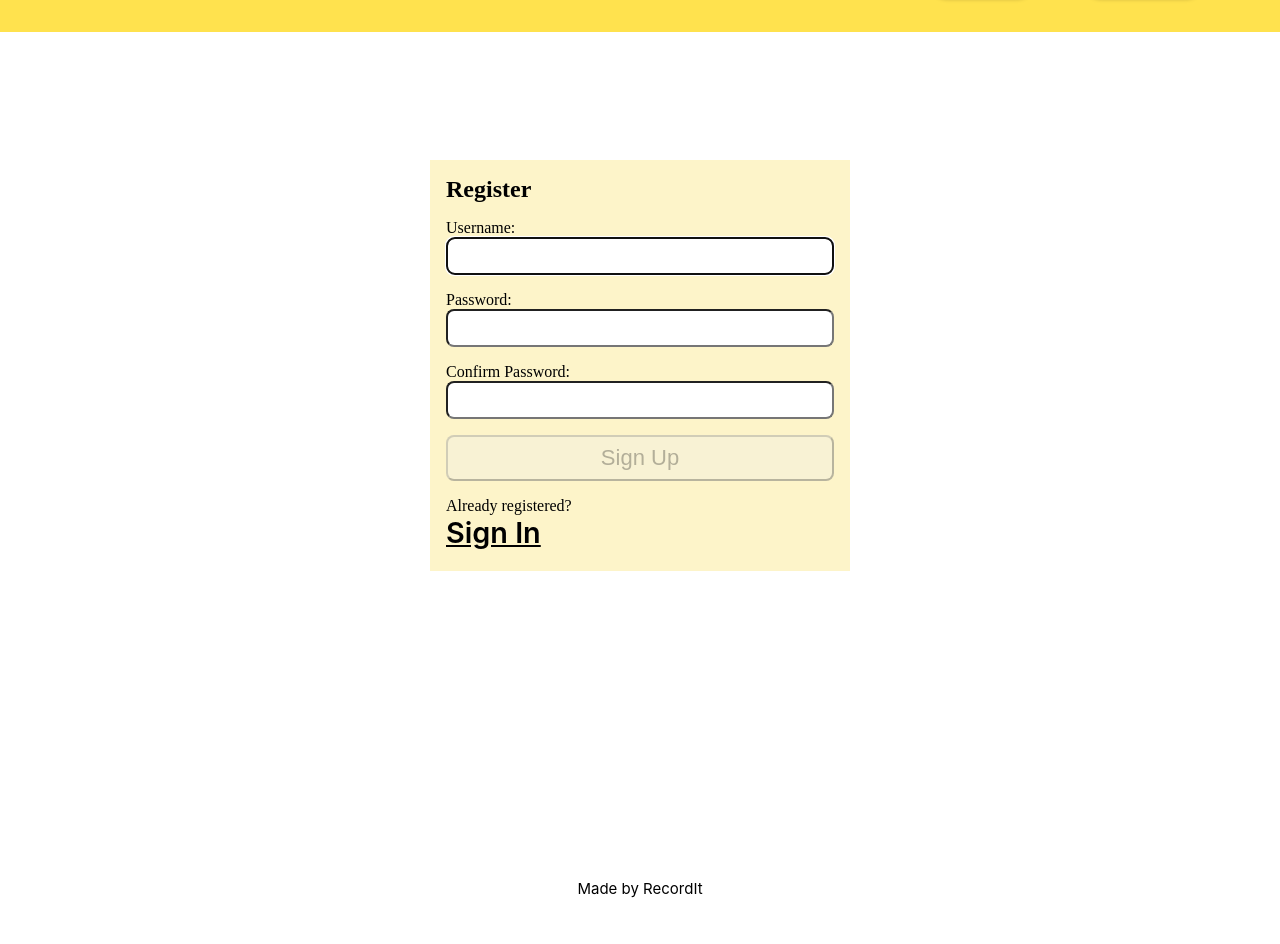
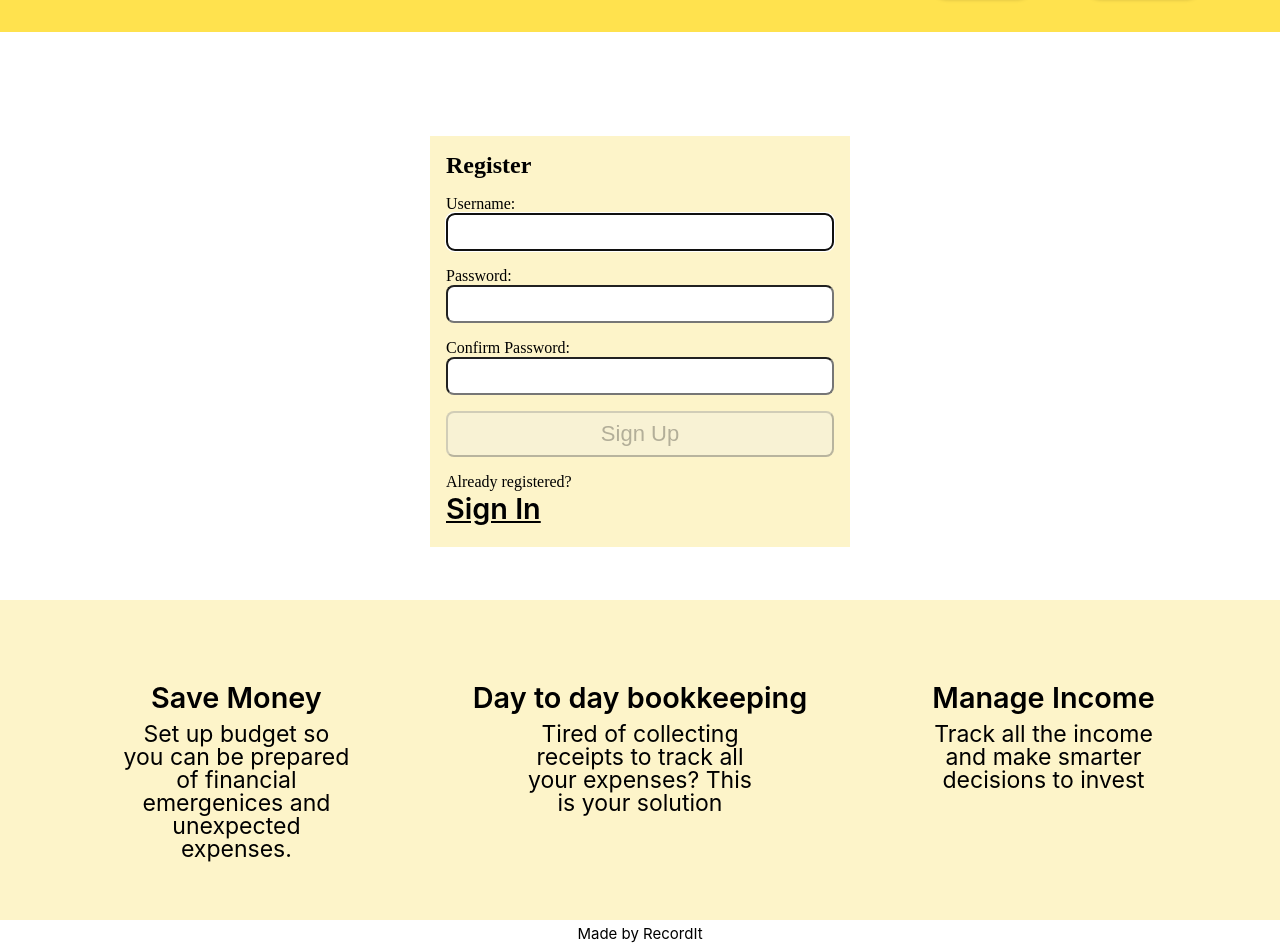
Before and after one commit to AugustRushG/IT_Project, a React (Create React App) app in the folder start_page/: page /Register in a window 1280 px wide. Shown: the part 80-1024 px from the top of the page. Before the commit the page ends 979 px from the top, so only its background shows below. Built offline with nearby package versions, Linux system fonts and the light colour scheme.

Commit message:
Finished CSS stying with register.

```diff
--- a/start_page/package.json
+++ b/start_page/package.json
@@ -9,6 +9,7 @@
     "@testing-library/jest-dom": "^5.16.5",
     "@testing-library/react": "^13.3.0",
     "@testing-library/user-event": "^13.5.0",
+    "axios": "^0.27.2",
     "react": "^18.2.0",
     "react-dom": "^18.2.0",
     "react-router-dom": "^6.3.0",
--- /dev/null
+++ b/start_page/src/api/axios.js
@@ -0,0 +1,5 @@
+import axios from 'axios';
+
+export default axios.create({
+    baseURL: 'http://localhost:3500'
+});
--- a/start_page/src/index.css
+++ b/start_page/src/index.css
@@ -8,6 +8,10 @@
 html{
   height: 100%;
   width: 100%;
+}
+
+body {
+  min-height: 100vh;
 }
 
 .App{
@@ -129,12 +133,11 @@ html{
 }
 
 .Footer{
-  position: relative;
+  position: absolute;
   width: 100%;
   height: 3vh;
-  top: 68vh;
+  top: 125vh;
   background: #FFFFFF;
-
 
 }
 
--- a/start_page/src/register/Register.css
+++ b/start_page/src/register/Register.css
@@ -1,7 +1,7 @@
 section {
     position: relative;
     width: 100%;
-    top: 30vh;
+    top: 27vh;
     margin: auto;
     max-width: 420px;
     min-height: 400px;
@@ -49,6 +49,7 @@ button {
     padding: 0.25rem;
     position: relative;
     bottom: -10px;
+
 }
 
 
@@ -74,6 +75,7 @@ button {
 
 .invalid {
     color: red;
+
     margin-left: 0.25rem;
 }
 
@@ -83,6 +85,7 @@ button {
     font-weight: bold;
     padding: 0.5rem;
     margin-bottom: 0.5rem;
+
 }
 
 .line {
@@ -90,6 +93,7 @@ button {
     top: 20%;
     color: black;
     display: inline-block;
+
 }
 
 .line > a{
--- a/start_page/src/register/Register.js
+++ b/start_page/src/register/Register.js
@@ -1,6 +1,8 @@
 import { useRef, useState, useEffect } from 'react';
 import { faCheck, faTimes, faInfoCircle } from '@fortawesome/free-solid-svg-icons';
 import { FontAwesomeIcon } from '@fortawesome/react-fontawesome';
+import axios from '../api/axios';
+import BottomSection from '../start_page/BottomSection';
 
 
 const USER_REGEX = /^[A-z][A-z0-9-_]{3,23}$/;
@@ -48,7 +50,27 @@ const Register = () => {
   //useEffect on error message
   useEffect(()=>{setErrMsg('')},[user,pwd,matchPwd])
 
+  const handleSubmit = async(e)=>{
+    e.preventDefault();
+    try{
+      const response = await axios.post();
+    }
+    catch(err){
+
+    }
+
+  }
+
   return (
+    <>
+      {success ? (
+          <section>
+              <h1>Success!</h1>
+              <p>
+                  <a href="#">Sign In</a>
+              </p>
+          </section>
+      ) : (
       <section>
         <p ref={errRef} className={errMsg? "errmsg":"offscreen"} aria-live="assertive">{errMsg}</p>
         <h1>Register</h1>
@@ -71,11 +93,10 @@ const Register = () => {
             onBlur={()=>setUserFocus(false)}
           ></input>
           <p id='uidnote' className={userFocus && user && !validName? "instructions" : "offscreen"}>
-          <FontAwesomeIcon icon={faInfoCircle}>
+            <FontAwesomeIcon icon={faInfoCircle}/>
             4 to 24 characters.<br/>
             Must begin with a letter. <br/>
             Letters, numbers, underscores, hyphens allowed.
-          </FontAwesomeIcon>
           </p>
 
           <label htmlFor="password">
@@ -134,6 +155,13 @@ const Register = () => {
           </span>
         </p>
       </section>
+      )}
+
+      <BottomSection>
+      </BottomSection></>
+
+
+
   )
 }
 
```
Also changed, not shown: 1 other file (tests, documents, lock files or other folders). Lines whose indentation alone changed are shown as unchanged.
